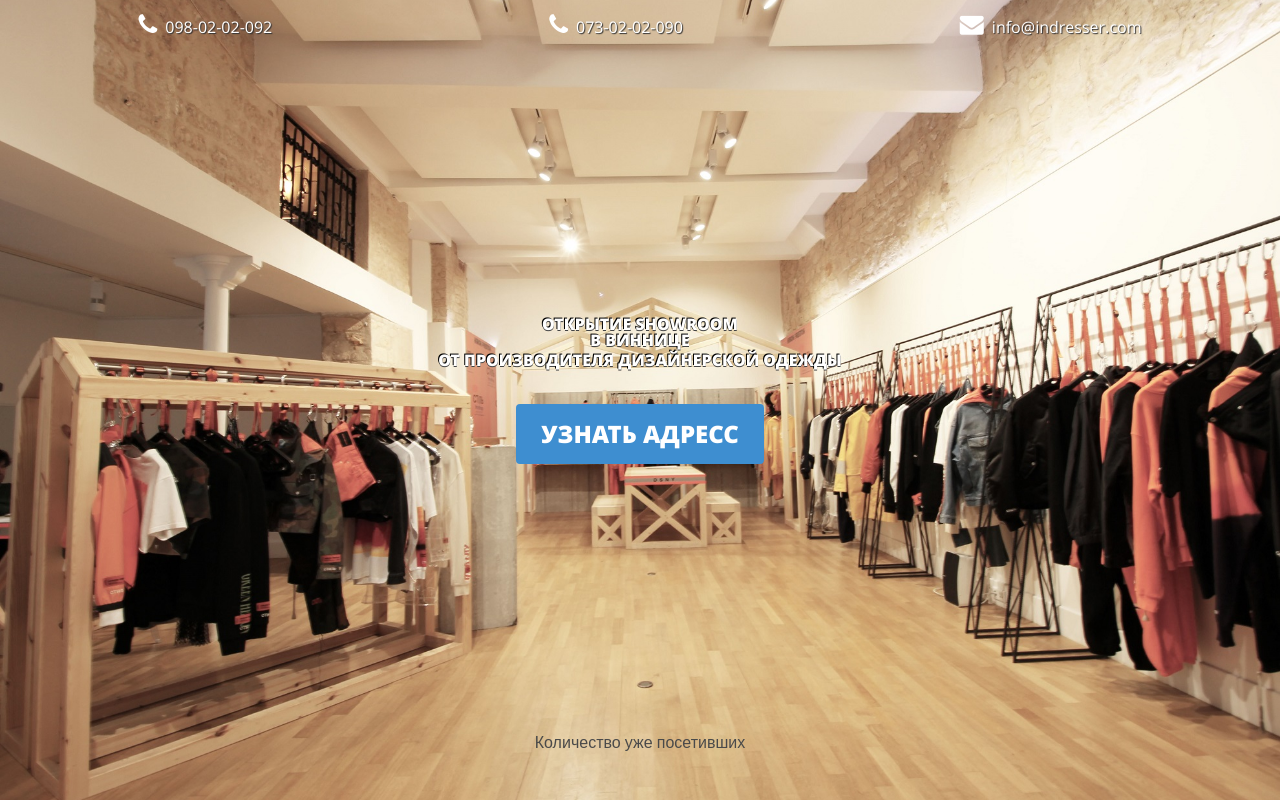
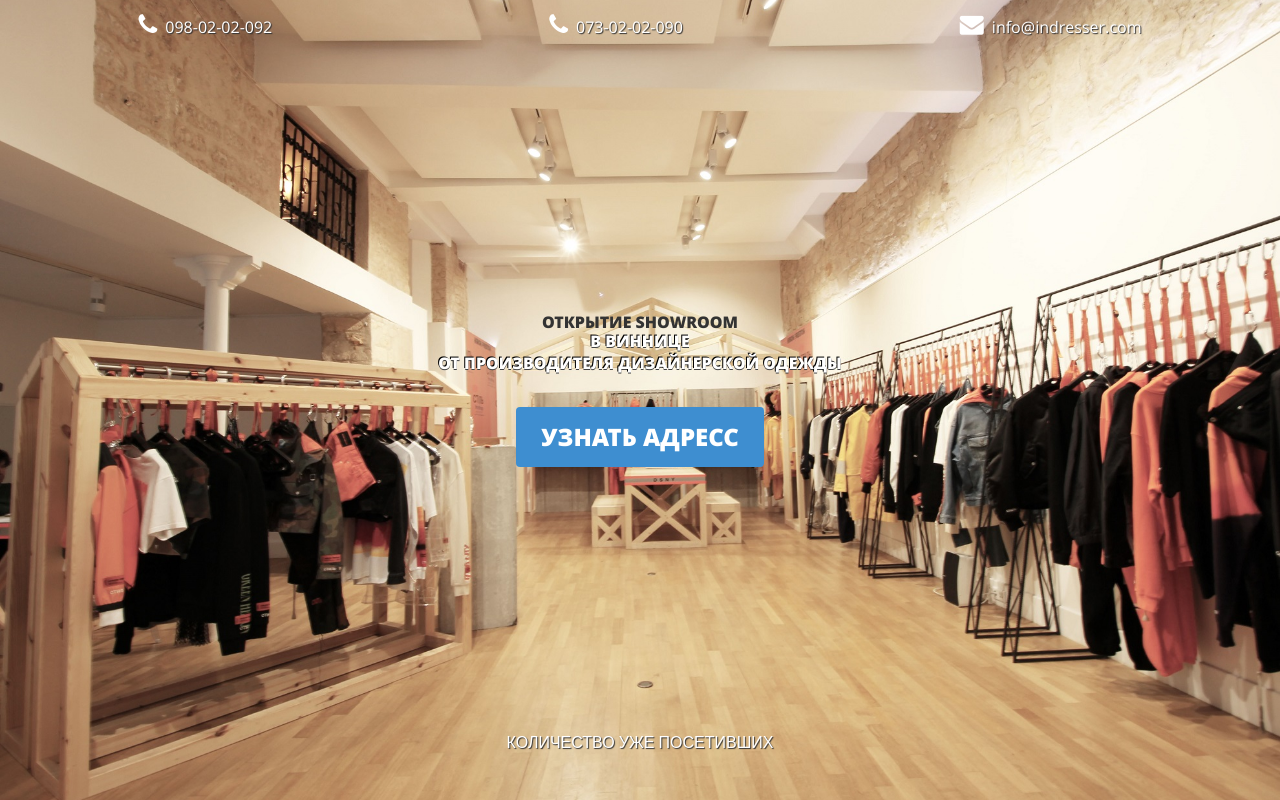
Before and after one commit to Sun1ive/showroom, a Vue app: page / in a window 1280 px wide. Built offline with nearby package versions, Linux system fonts and the light colour scheme; no server answers.

Commit message:
more bugs to fix

```diff
--- a/index.html
+++ b/index.html
@@ -5,8 +5,9 @@
   <meta charset="UTF-8">
   <meta name="viewport" content="width=device-width, initial-scale=1.0">
   <meta http-equiv="X-UA-Compatible" content="ie=edge">
-  <link rel="shortcut icon" href="./src/assets/favicon.ico" type="image/x-icon">
+  <link rel="shortcut icon" href="./static/favicon.ico" type="image/x-icon">
   <link rel="stylesheet" href="https://cdnjs.cloudflare.com/ajax/libs/font-awesome/4.7.0/css/font-awesome.min.css" />
+  <link rel="stylesheet" href="src/css/settings.css">
   <title>Шоурум от inDresser</title>
 </head>
 
--- a/src/App.vue
+++ b/src/App.vue
@@ -21,15 +21,16 @@ export default {
 </script>
 
 <style>
+html {
+  overflow-y: hidden;
+}
 #app {
   font-family: 'Open Sans', Helvetica, Arial, sans-serif;
   -webkit-font-smoothing: antialiased;
   -moz-osx-font-smoothing: grayscale;
   text-align: center;
-  /* background-image: url('./assets/bg.png'); */
   min-height: 100vh;
-  background-image: url('./assets/background.jpg');
-  background-repeat: no-repeat;
+  background: url('./assets/background.jpg') no-repeat center center;
   background-size: cover;
   background-position: center center;
 }
--- a/src/components/Footer.vue
+++ b/src/components/Footer.vue
@@ -32,7 +32,10 @@ export default {
 <style scoped>
 h4 {
   padding-bottom: 2rem;
+  color: #fff;
+  text-transform: uppercase;
   font-size: responsive 1rem 2rem;
+  text-shadow: 1px 1px 1px #333;
   font-family: 'Open Sans', Arial, Helvetica, sans-serif;
 }
 </style>
--- a/src/components/Main.vue
+++ b/src/components/Main.vue
@@ -16,8 +16,6 @@
 </template>
 
 <script>
-import axios from 'axios';
-
 import Modal from '@/components/modal/Modal';
 import Form from '@/components/modal/Form';
 
@@ -66,19 +64,19 @@ main {
 }
 
 h1 {
-  font-size: responsive 1.3rem 9rem;
+  font-size: responsive 1.3rem 5rem;
+  font-weight: 800;
+  color: #333;
+  line-height: 1.2;
+}
+h2 {
+  font-size: responsive 1.1rem 3rem;
   text-shadow: -1px -1px #000, 0px 1px 0px #444;
   font-weight: bold;
-  line-height: 1;
-}
-h2 {
-  font-size: responsive 1.1rem 5rem;
-  text-shadow: -1px -1px #000, 0px 1px 0px #444;
-  font-weight: bold;
-  line-height: 1;
+  line-height: 1.2;
 }
 h3 {
-  font-size: responsive 1rem 4rem;
+  font-size: responsive 1rem 2rem;
   text-shadow: -1px -1px #000, 0px 1px 0px #444;
   font-weight: bold;
 }
--- a/src/components/modal/Modal.vue
+++ b/src/components/modal/Modal.vue
@@ -2,8 +2,9 @@
 <div :class="{ 'is-active': active }" class="modal">
   <div class="modal-background"></div>
     <div class="modal-content">
+      <h2>Спасибо! <br> Наш менеджер скоро свяжется с Вами!</h2>
       <i class="fa fa-map-marker"></i>
-      <h1>Николая оводова 49</h1>
+      <h1>ул. Николая оводова 49</h1>
       <p>вход со двора</p>
       <div class="close" @click="closeModal"></div>
   </div>
@@ -12,11 +13,16 @@
 
 <script>
 export default {
-  props: {
+/*   props: {
     active: {
       type: Boolean,
       required: true,
     },
+  }, */
+  data() {
+    return {
+      // active: true,
+    }
   },
   methods: {
     closeModal() {
@@ -34,6 +40,9 @@ i {
 h1 {
   font-size: responsive 1rem 3.5rem;
   line-height: 1;
+}
+h2 {
+  font-size: responsive 1rem 2rem;
 }
 p {
   font-size: responsive 1rem 2rem;
--- a/src/main.js
+++ b/src/main.js
@@ -1,5 +1,4 @@
 import 'bulma/css/bulma.css';
-import '@/css/settings.css';
 import 'babel-polyfill';
 
 import Vue from 'vue';
```
Also changed, not shown: src/assets/bg.png (deleted), 1 other file (tests, documents, lock files or other folders).
